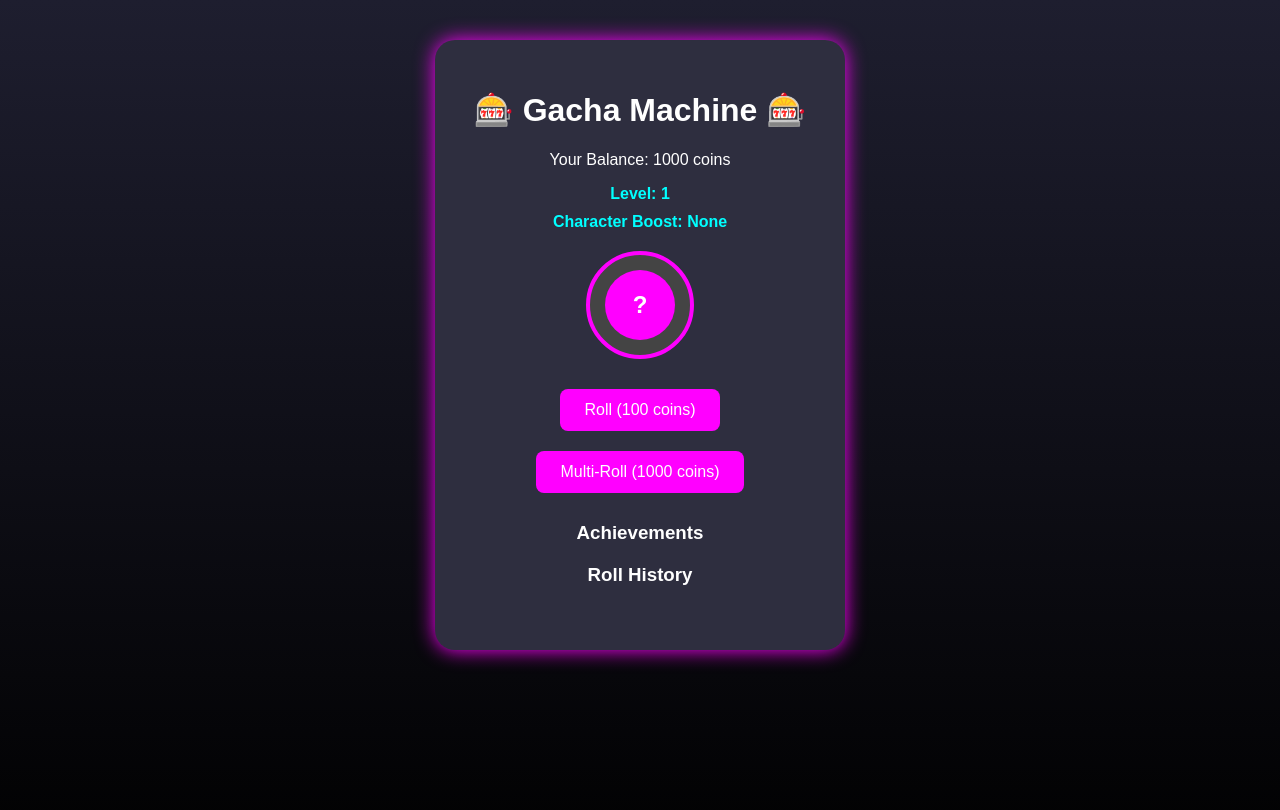
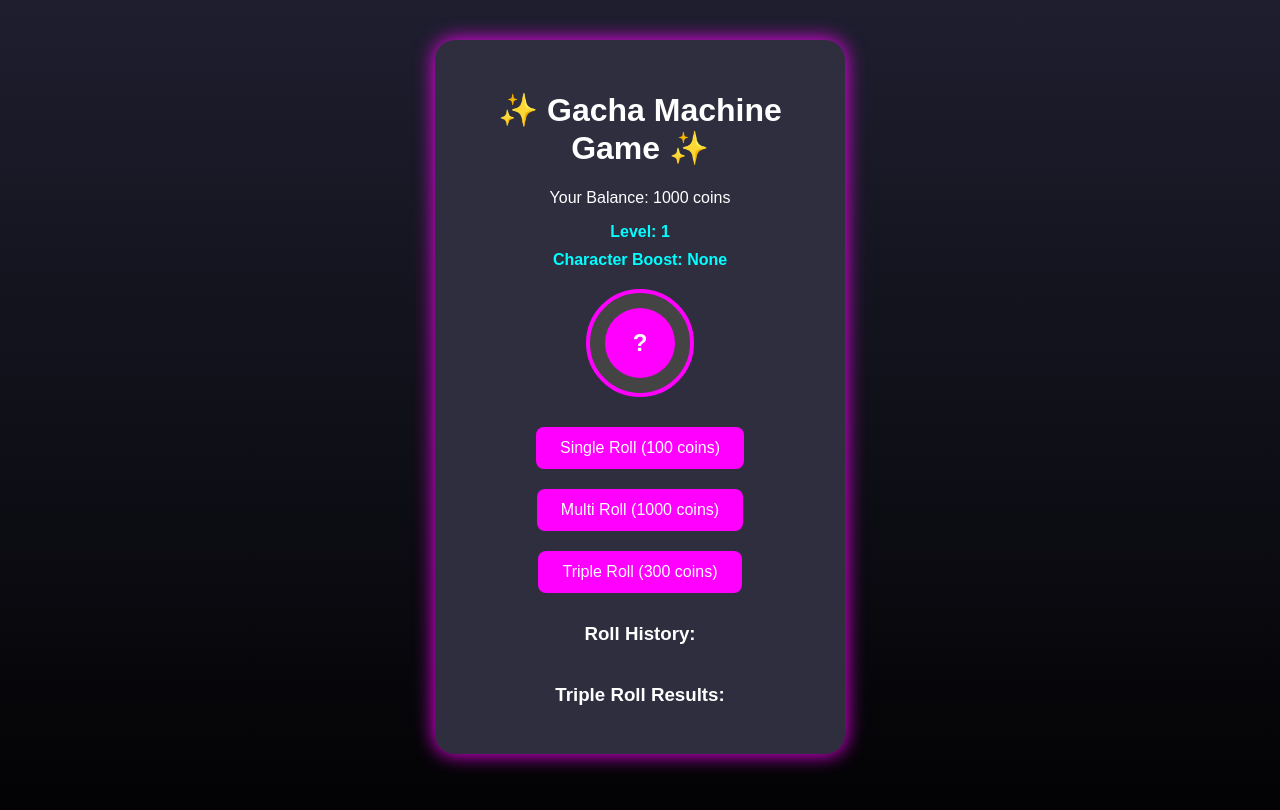
Before and after one commit to Thatoneguyiscool-me/Gachagame, a plain HTML site: page index.html/index.html in a window 1280 px wide. Drawn offline with Linux system fonts and the light colour scheme.

Commit message:
Update index.html

```diff
--- a/index.html/index.html
+++ b/index.html/index.html
@@ -1,13 +1,13 @@
 <!DOCTYPE html>
 <html lang="en">
 <head>
-  <meta charset="UTF-8" />
+  <meta charset="UTF-8">
   <title>Gacha Machine Game</title>
-  <link rel="stylesheet" href="style.css" />
+  <link rel="stylesheet" href="style.css">
 </head>
 <body>
   <div class="machine-container">
-    <h1>🎰 Gacha Machine 🎰</h1>
+    <h1>✨ Gacha Machine Game ✨</h1>
     <p>Your Balance: <span id="balance">1000</span> coins</p>
     <p id="level">Level: 1</p>
     <p id="characterBoost">Character Boost: None</p>
@@ -16,16 +16,18 @@
       <div class="capsule" id="capsule">?</div>
     </div>
 
-    <button id="rollBtn">Roll (100 coins)</button>
-    <button id="multiRollBtn">Multi-Roll (1000 coins)</button>
+    <button id="rollBtn">Single Roll (100 coins)</button>
+    <button id="multiRollBtn">Multi Roll (1000 coins)</button>
+    <button id="tripleRollBtn">Triple Roll (300 coins)</button>
 
     <p id="result"></p>
-
-    <h3>Achievements</h3>
     <ul id="achievements"></ul>
 
-    <h3>Roll History</h3>
+    <h3>Roll History:</h3>
     <ul id="history-list"></ul>
+
+    <h3>Triple Roll Results:</h3>
+    <div id="tripleRollResults" class="triple-roll"></div>
   </div>
 
   <script src="script.js"></script>
```
